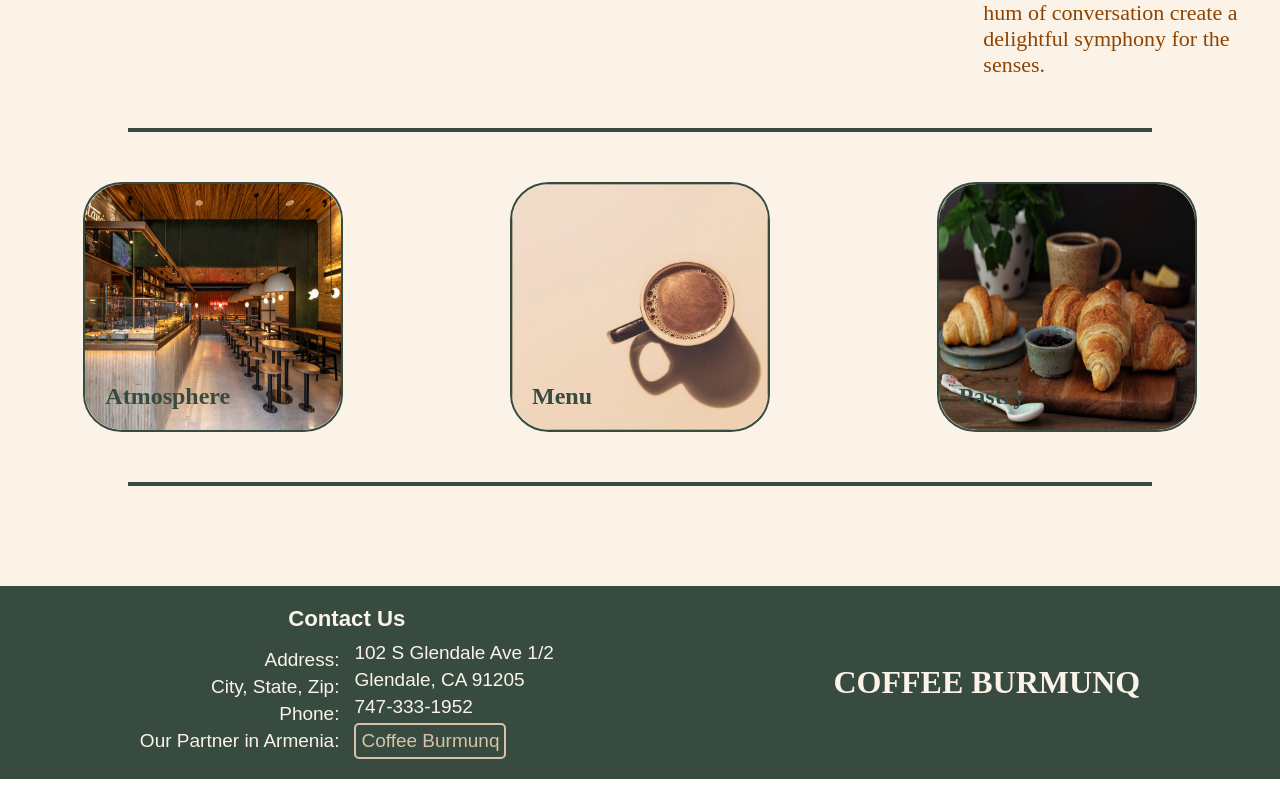
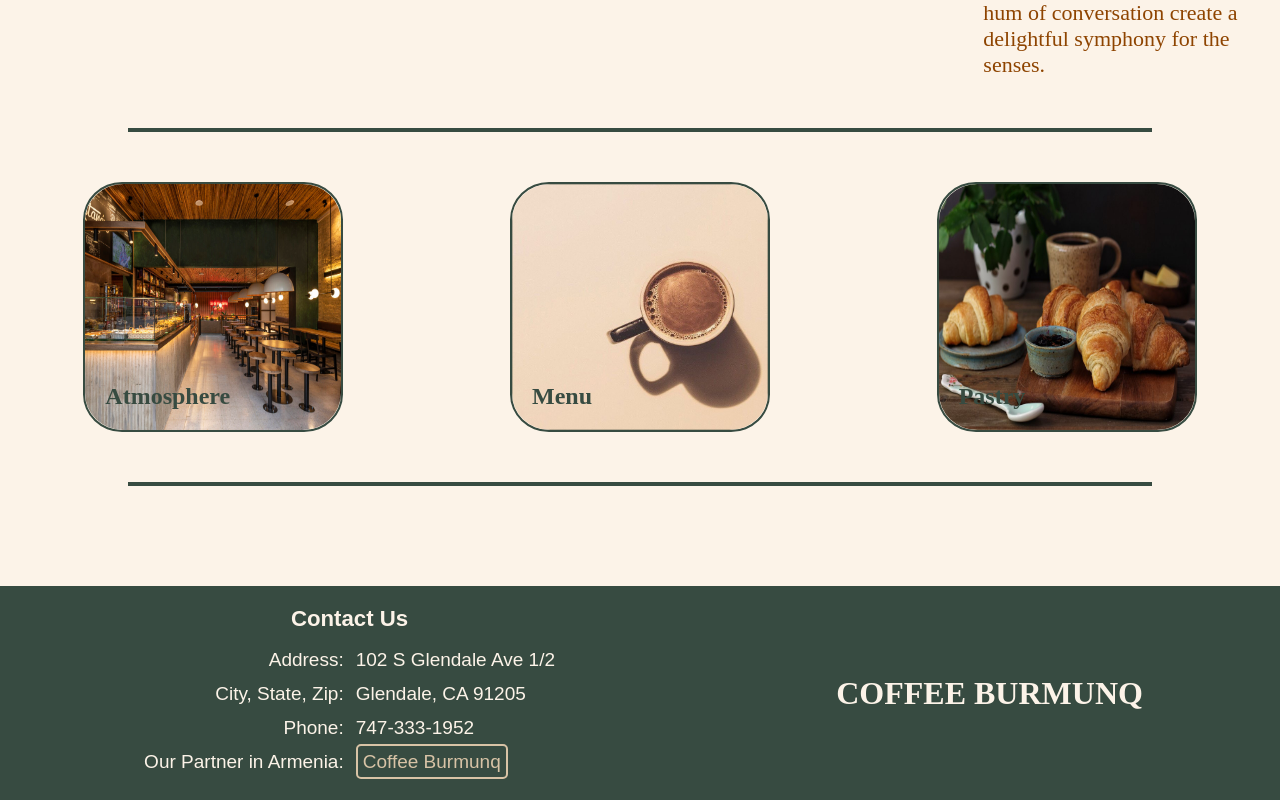
Before and after one commit to eduard0497/coffee_burmunq, a Next.js app: page / in a window 1280 px wide. Shown: the part 1241-2041 px from the top of the page. Before the commit the page ends 2020 px from the top, so only its background shows below. Built offline with nearby package versions, Linux system fonts and the light colour scheme.

Commit message:
fixed bug in footer

```diff
--- a/comps/Layout.js
+++ b/comps/Layout.js
@@ -90,17 +90,37 @@ const Footer = () => {
     <div className={styles.footer}>
       <div className={styles.footer_contact}>
         <h3>Contact Us</h3>
-        <div className={styles.footer_contact_info}>
-          <div className={styles.footer_contact_info_left}>
+        <table className={styles.footer_contact_info_table}>
+          <tbody>
+            <tr>
+              <td className={styles.footer_contact_info_left}>
                 <p>Address:</p>
+              </td>
+              <td>
+                <p>102 S Glendale Ave 1/2</p>
+              </td>
+            </tr>
+            <tr>
+              <td className={styles.footer_contact_info_left}>
                 <p>City, State, Zip:</p>
+              </td>
+              <td>
+                <p>Glendale, CA 91205</p>
+              </td>
+            </tr>
+            <tr>
+              <td className={styles.footer_contact_info_left}>
                 <p>Phone:</p>
+              </td>
+              <td>
+                <p>747-333-1952</p>
+              </td>
+            </tr>
+            <tr>
+              <td className={styles.footer_contact_info_left}>
                 <p>Our Partner in Armenia:</p>
-          </div>
-          <div className={styles.footer_contact_info_right}>
-            <p>102 S Glendale Ave 1/2</p>
-            <p>Glendale, CA 91205</p>
-            <p>747-333-1952</p>
+              </td>
+              <td>
                 <a
                   target="_blank"
                   href="https://coffeeburmunq.com/"
@@ -108,8 +128,10 @@ const Footer = () => {
                 >
                   Coffee Burmunq
                 </a>
-          </div>
-        </div>
+              </td>
+            </tr>
+          </tbody>
+        </table>
       </div>
       <div className={styles.footer_logo}>
         <h1>COFFEE BURMUNQ</h1>
--- a/styles/Layout.module.css
+++ b/styles/Layout.module.css
@@ -76,28 +76,15 @@
   text-align: center;
 }
 
-.footer_contact_info {
-  display: flex;
-  align-items: center;
-  justify-content: space-between;
-  gap: 15px;
-  font-family: Arial, Helvetica, sans-serif;
+.footer_contact_info_table > tbody > tr > td {
+  padding: 5px;
 }
 
 .footer_contact_info_left {
   text-align: end;
-  display: flex;
-  flex-direction: column;
-  gap: 5px;
 }
 
-.footer_contact_info_right {
-  display: flex;
-  flex-direction: column;
-  gap: 5px;
-}
-
-.footer_contact_info_right > a {
+.footer_contact_info_table > tbody > tr > td > a {
   text-decoration: none;
   list-style: none;
   color: var(--dark-beige-color);
@@ -108,12 +95,10 @@
   transition: 0.3s ease-in;
 }
 
-.footer_contact_info_right > a:hover {
+.footer_contact_info_table > tbody > tr > td > a:hover {
   background-color: var(--dark-beige-color);
   color: var(--green-color);
 }
-
-
 
 @media screen and (max-width: 900px) {
   .navbar_links {
```
Lines whose indentation alone changed are shown as unchanged.
